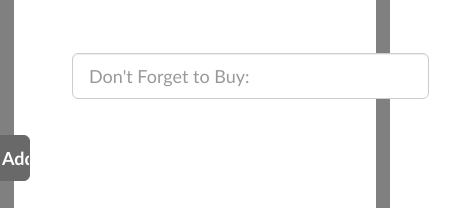
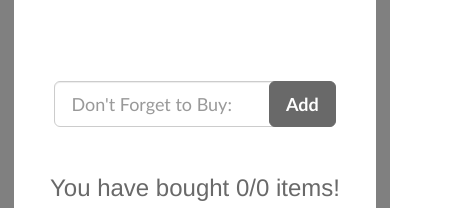
Before and after one commit to KeeganAriel/shoppinglist, a plain HTML site: page index.html in a window 390 px wide. Shown: the part 339-547 px from the top of the page, 461 px wide, since content can reach past the window. Drawn offline with Linux system fonts and the light colour scheme.

Commit message:
fix in line form and mobil format

```diff
--- a/index.html
+++ b/index.html
@@ -2,6 +2,8 @@
 <html lang="en">
 <head>
 	<meta charset="UTF-8">
+	<meta http-equiv="X-UA-Compatible" content="IE=edge">
+	<meta name="viewport" content="width=device-width, initial-scale=1">
 	<link rel="stylesheet" href="main.css">
 	<script type="text/javascript" src="jquery-2.1.4.js"></script>
 	<script type="text/javascript" src="app.js"></script>
@@ -35,12 +37,12 @@
 
 	<main class="container-fluid">
 		<div class="row">
-			<form class="form-horizontal">
+			<form class="form-inline" roll="form" id="inputForm">
 				<div class="form-group form-group-lg">
-					<div class="col-sm-10">
-						<input class="form-control" type="text" id="typehere" placeholder="Don't Forget to Buy:" name="item">
+					<!-- <div class="col-sm-10"> -->
+						<input type="text" class="form-control" id="typehere" placeholder="Don't Forget to Buy:" name="item">
 					</div>
-					<input type="submit" class="btn btn-primary btn-lg col-sm-2" id="add" value="Add">
+					<input type="submit" class="btn btn-primary btn-lg" id="add" value="Add">
 				</div>
 			</form>
 		</div>
--- a/main.css
+++ b/main.css
@@ -78,44 +78,67 @@ header h2 {
 
 }
 
-.form-horizontal {
+.form-inline {
 	padding-top: 5em;
-}
-.form-control {
 	margin-bottom: 2em;
 	font-family: Futura, 'Trebuchet MS', Arial, sans-serif;
-	margin-left: 4em;
-
 }
 
-.form-group-lg .form-control {
-	width: 80%;
-	margin-right: -1em;
+#inputForm {
+	display: flex;
+    justify-content: center;
+    margin: 2em auto;
 }
 
-.col-sm-10 {
-    margin-right: -4em;
+/*@media (min-width: @screen-sm-min) {
+  ##inputForm {
+    max-width: 768px;
+  }
+}*/
+
+.form-group {
+  width: 70%;
+  margin-bottom: 0;
+}
+
+.form-control:focus {
+  border-color: gray !important;
+  box-shadow: 0 1px 1px rgba(222, 216, 216, 0.075) inset, 0 0 8px rgba(222, 216, 216, 0.6) !important;
+  outline: 0 none !important;
+}
+
+#typeHere {
+  width: 75%;
+}
+
+#searchInput:-webkit-autofill {
+  box-shadow: 0 0 0 1000px white inset;
 }
 
 
+.form-group {
+  margin-bottom: 0;
+  height: 0;
+}
 
 #add {
 	background-color: dimgray;
 	font-weight: bold;
 	border-color: dimgray;
 	font-family: Futura, 'Trebuchet MS', Arial, sans-serif;
+  	margin-bottom: 0 !important;
+   margin-left: -15%;
+}
 
+#add:focus {
+  border-color: gray !important;
+  box-shadow: 0 1px 1px rgba(222, 216, 216, 0.075) inset, 0 0 8px rgba(222, 216, 216, 0.6) !important;
+  outline: 0 none !important;
+  background-color: lightgray;
 }
 
 #add:hover {
-	background-color: lightgray;
-	color: white;
-	border-color: lightgray;
-}
-
-input {
-	width: 2.5em;
-	font-family: Futura, 'Trebuchet MS', Arial, sans-serif;
+ background-color: lightgray;
 }
 
 .bought {
```
